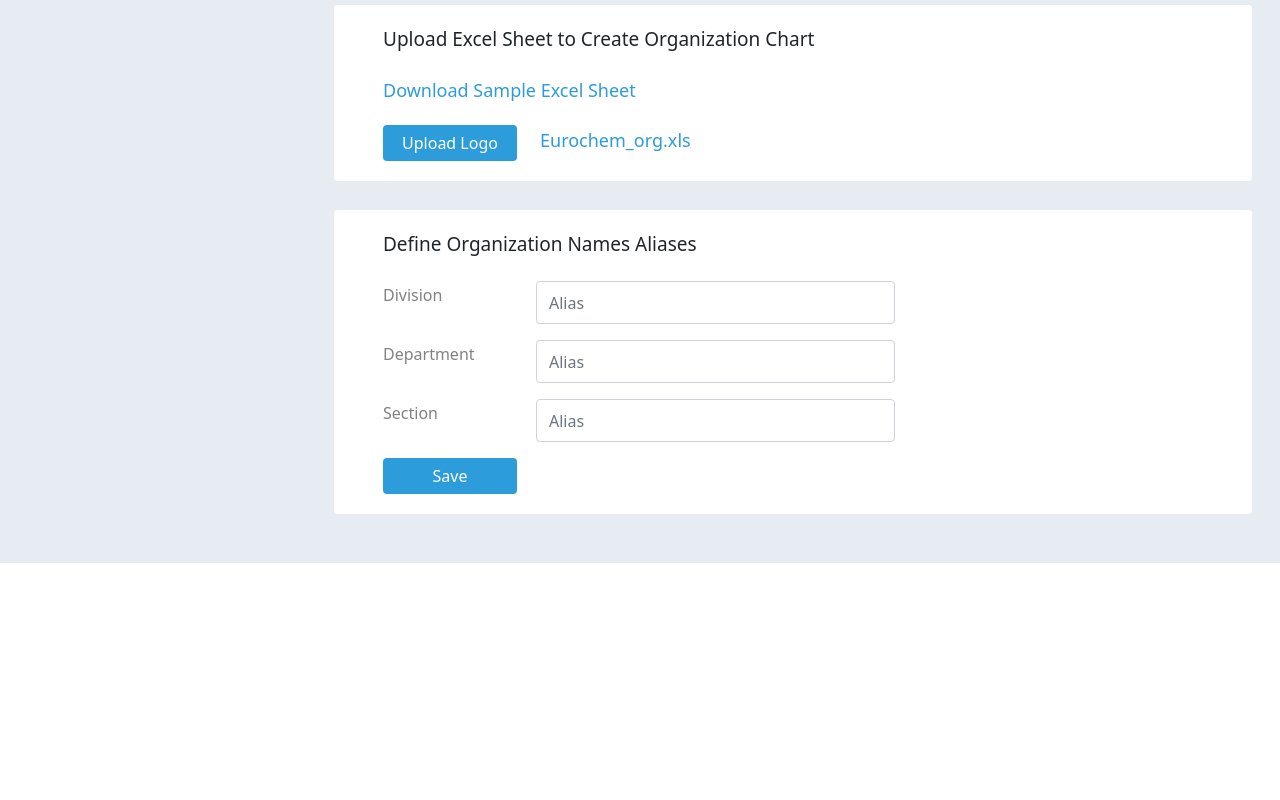
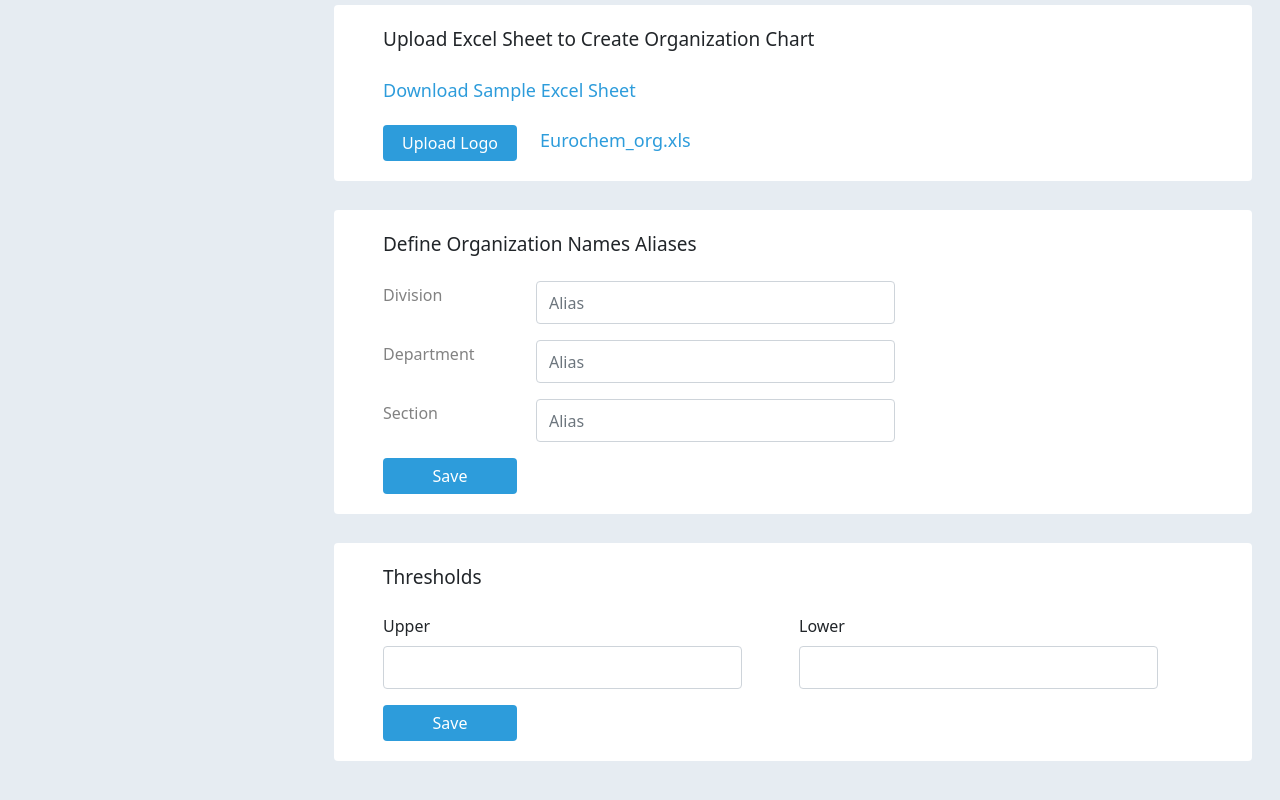
Before and after one commit to ElMonstro/Kobe-frontend, a React (Create React App) app: page / in a window 1280 px wide. Shown: the part 478-1278 px from the top of the page. Before the commit the page ends 1041 px from the top, so only its background shows below. Built offline with nearby package versions, Linux system fonts and the light colour scheme.

Commit message:
Create thresholds Form

```diff
--- a/src/components/adminSidebar/index.scss
+++ b/src/components/adminSidebar/index.scss
@@ -15,7 +15,6 @@
         font-weight: 700;
 
     }
-
 
     .blue_rectangle {
         position: absolute;
--- /dev/null
+++ b/src/components/cards/threshholdsCard/index.js
@@ -0,0 +1,38 @@
+import React from "react";
+import { Form, Button, Card, Row, Col } from "react-bootstrap";
+
+import "./index.scss";
+
+
+const ThresholdsForm = props => {
+    return (
+        <Card className="admin_card mission_card">
+            <div className="card_title">Thresholds</div>
+
+            <Form>
+                <Row className="inputs_row">
+                <Col>
+                    <Form.Group className="mb-3" controlId="">
+                        <Form.Label>Upper</Form.Label>
+                        <Form.Control type="text" placeholder="" />
+                    </Form.Group>
+                </Col>
+                <Col>
+                    <Form.Group className="mb-3" controlId="">
+                        <Form.Label>Lower</Form.Label>
+                        <Form.Control type="text" placeholder="" />
+                    </Form.Group>
+                </Col>
+                </Row>
+                <Button className="card_btn" variant="primary" type="">
+                    Save
+                </Button>
+            </Form>
+
+        </Card>
+
+    );
+};
+
+
+export default ThresholdsForm;
--- a/src/components/orgStructureAdmin/index.js
+++ b/src/components/orgStructureAdmin/index.js
@@ -6,6 +6,7 @@ import DivisionsNamesForm from "../cards/orgNamesCard";
 
 
 import "./index.scss";
+import ThresholdsForm from "../cards/threshholdsCard";
 
 const AdminOrgStructureCont = props => {
 
@@ -15,6 +16,7 @@ const AdminOrgStructureCont = props => {
             <MissionVisionForm />
             <UploadOrgCard />
             <DivisionsNamesForm />
+            <ThresholdsForm />
 
         </div>
     )
```
Also changed, not shown: src/components/cards/threshholdsCard/index.scss (added).
